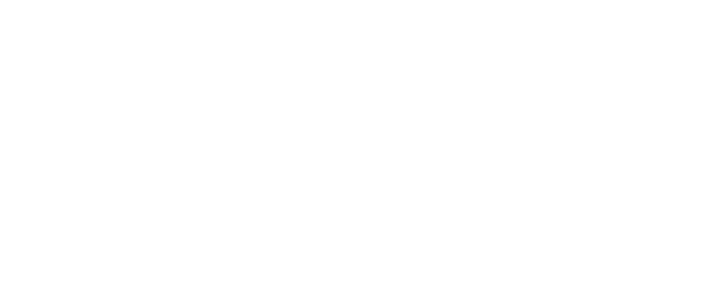
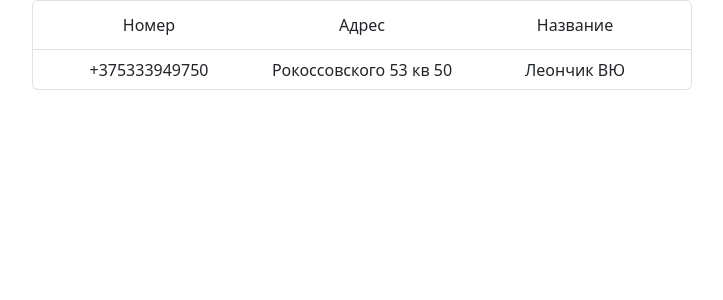
Before and after one commit to resurex1on/phonebook, a React (Create React App) app in the folder app/app/: page / in a window 1280 px wide. Shown: the top 300 px of the page, without its empty margins (58-781 px from the left). Built offline with nearby package versions, Linux system fonts and the light colour scheme.

Commit message:
add result-block

```diff
--- a/app/app/src/modules/search/search.jsx
+++ b/app/app/src/modules/search/search.jsx
@@ -1,10 +1,25 @@
 import React from 'react';
+import 'bootstrap/dist/css/bootstrap.min.css'
+import {ListGroup} from 'react-bootstrap'
 import './search.scss'
-import 'bootstrap/dist/css/bootstrap.min.css'
 
 function Search() {
   return(
-    <section>
+    <section className="search">
+      <div className="contain">
+        <ListGroup className="search__results">
+        <ListGroup.Item className="search__results__result">
+            <p className="search__results__result-name">Номер</p>
+            <p className="search__results__result-name">Адрес</p>
+            <p className="search__results__result-name">Название</p>
+        </ListGroup.Item>
+        <ListGroup.Item className="search__results__result">
+          <p className="search__results__result-property">+375333949750</p>
+          <p className="search__results__result-property">Рокоссовского 53 кв 50</p>
+          <p className="search__results__result-property">Леончик ВЮ</p>
+        </ListGroup.Item>
+      </ListGroup>
+      </div>
 
     </section>
   )
--- a/app/app/src/modules/search/search.scss
+++ b/app/app/src/modules/search/search.scss
@@ -0,0 +1,44 @@
+.contain {
+  max-width: 1100px;
+  width: 100%;
+  margin: 0 auto;
+}
+
+.search {
+  &__results {
+
+
+    width: 60%;
+
+    &__result {
+      display: flex;
+      flex-direction: row;
+      justify-content: space-between;
+      align-items: center;
+
+      &-name {
+        display: flex;
+        flex-direction: row;
+        justify-content: center;
+        width: 200px;
+
+        margin: 0;
+      }
+
+      height: 40px;
+
+      &:first-child {
+        height: 50px;
+      }
+
+      &-property {
+        display: flex;
+        flex-direction: row;
+        justify-content: center;
+        width: 200px;
+
+        margin: 0;
+      }
+    }
+  }
+}
```
